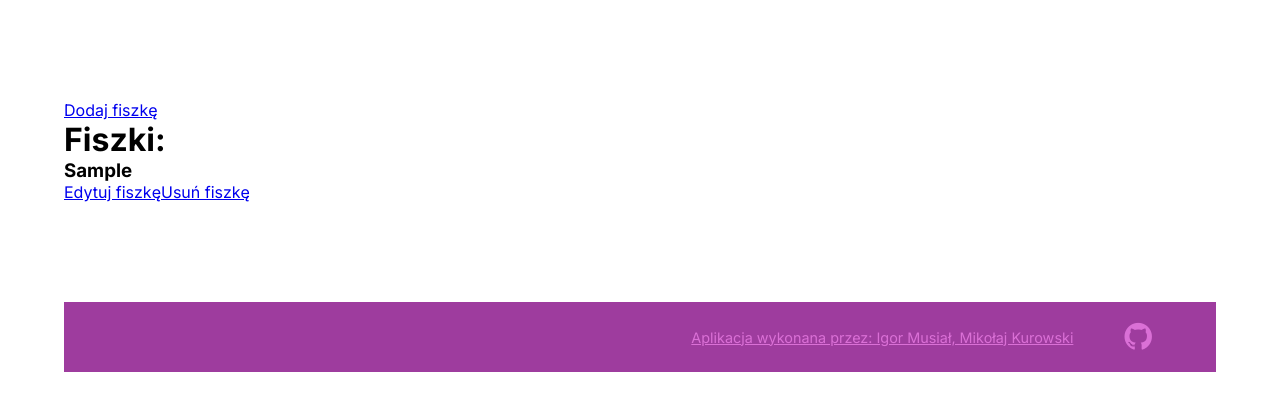
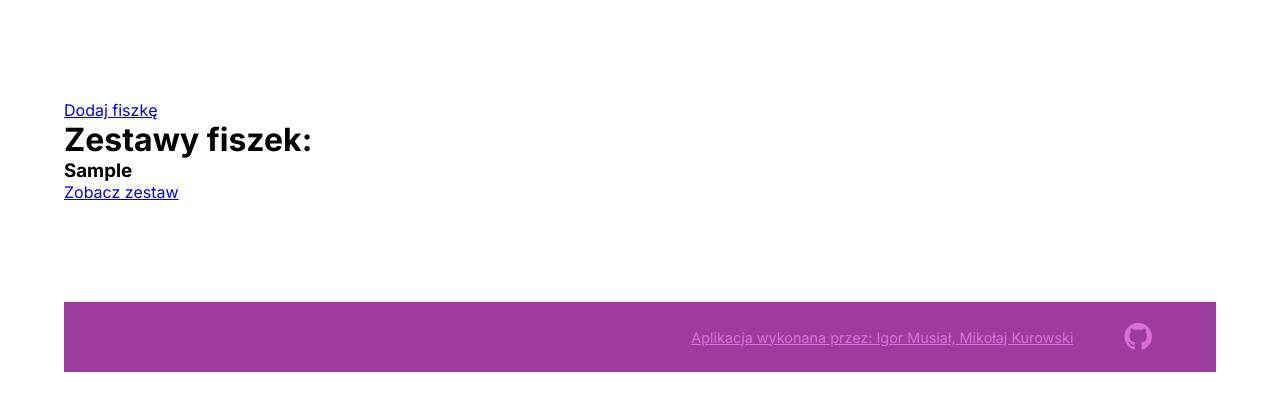
Before and after one commit to Igorzysko1/GhostCards, a PHP site: page / in a window 1280 px wide. Shown: the part 190-601 px from the top of the page. Run offline with PHP 8.4, Linux system fonts and the light colour scheme; tables that the repository leaves empty hold one stand-in row (values such as "Sample post").

Commit message:
Change from fiszkas to zestawas

```diff
--- a/index.php
+++ b/index.php
@@ -1,15 +1,14 @@
 <?php include "includes/header.php"; ?>
 
 <a href="fiszki.php?action=add">Dodaj fiszkę</a>
-<h1>Fiszki:</h1>
+<h1>Zestawy fiszek:</h1>
 <?php
-$q_selectFiszkas = $conn->query("SELECT * FROM fiszki;");
+$q_selectZestawy = $conn->query("SELECT * FROM zestawy;");
 
-while ($a_selectFiszka = $q_selectFiszkas->fetch_assoc()) {
+while ($a_selectZestaw = $q_selectZestawy->fetch_assoc()) {
     echo "<p>";
-    echo "<h3>".$a_selectFiszka['pytanie']."</h3>";
-    echo "<a href='fiszki.php?action=edit&fiszka_id=".$a_selectFiszka['fiszka_id']."'>Edytuj fiszkę</a>";
-    echo "<a href='fiszki.php?action=delete&fiszka_id=".$a_selectFiszka['fiszka_id']."'>Usuń fiszkę</a>";
+    echo "<h3>".$a_selectZestaw['nazwa']."</h3>";
+    echo "<a href='zestawy.php?action=view&zestaw_id=".$a_selectZestaw['zestaw_id']."'>Zobacz zestaw</a>";
     echo "</p>";
 }
 ?>
```
